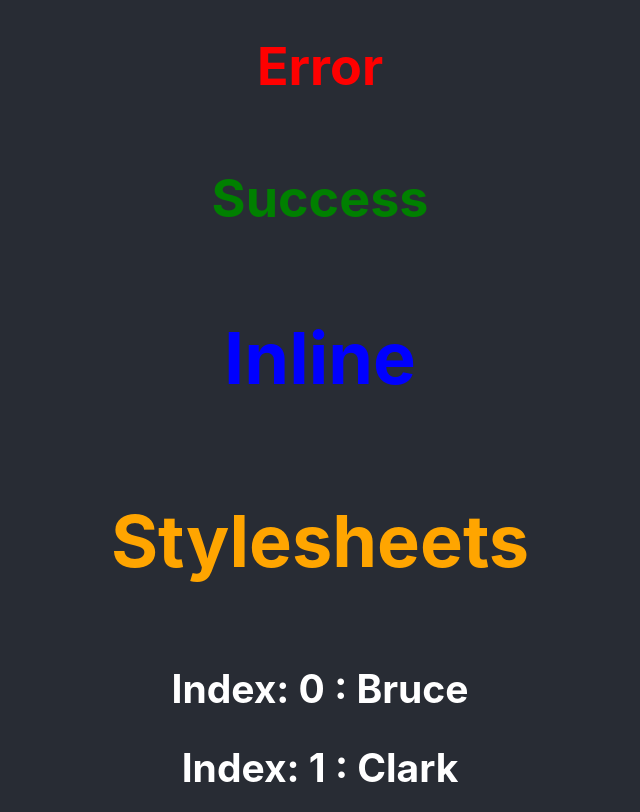
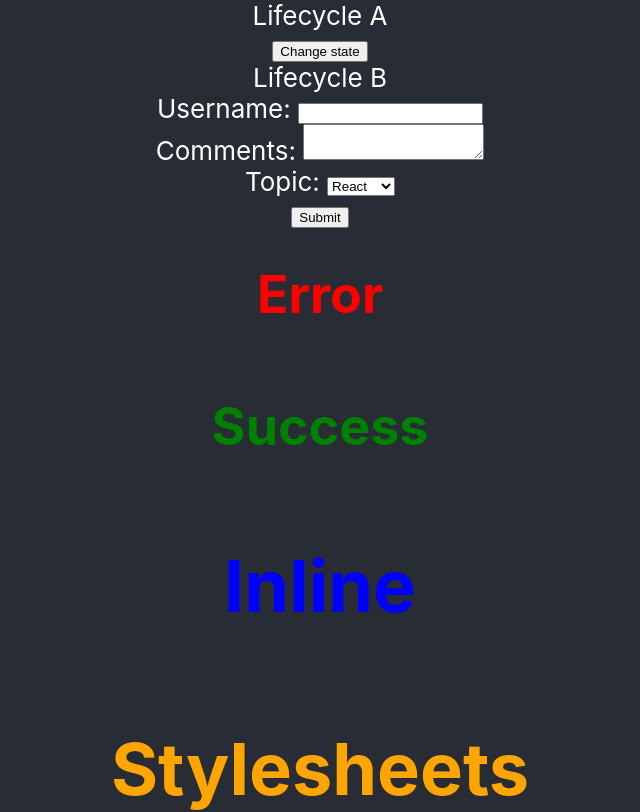
Before and after one commit to niconico620/hello-world, a React (Create React App) app: page / in a window 1280 px wide. Shown: the top 812 px of the page, without its empty margins (320-960 px from the left). Built offline with nearby package versions, Linux system fonts and the light colour scheme.

Commit message:
Learned Form Handling and Component Life Cycles.

```diff
--- a/src/App.js
+++ b/src/App.js
@@ -16,13 +16,21 @@ import Stylesheet from './components/Stylesheet';
 import Inline from './components/Inline';
 import './appStyles.css';
 import styles from './appStyles.module.css';
+import Form from './components/Form';
+import LifecycleA from './components/LifecycleA';
+
 
 function App() {
   return (
     <div className="App">
       <div className="App-header">
+        <LifecycleA />
+
+         <Form />
+
         <h1 className="error">Error</h1>
         <h1 className= {styles.success}>Success</h1>
+
         <Inline />
 
         <Stylesheet primary = {true}/>
--- /dev/null
+++ b/src/components/Form.js
@@ -0,0 +1,65 @@
+import React, { Component } from 'react'
+
+ class Form extends Component {
+    constructor(props) {
+        super(props)
+
+        this.state = {
+             username: '',
+             comment: '',
+             topic: 'react'
+        }
+    }
+
+
+    handleUsernameChange = (event) =>{
+        this.setState({
+            username: event.target.value
+        })
+    }
+
+    handleCommentsChange = (event) => {
+        this.setState({
+            comment: event.target.value
+        })
+    }
+
+    handleTopicChange = (event) => {
+        this.setState({
+            topic: event.target.value
+        })
+    }
+
+    handleSubmit = (event) => {
+        alert(`Username: ${this.state.username}, Comments: ${this.state.comment}, Topic: ${this.state.topic}`)
+        event.preventDefault();
+    }
+
+    render() {
+        const {username, comment, topic} = this.state
+        return (
+            <form onSubmit={this.handleSubmit}>
+                <div>
+                    <label>Username: </label>
+                    <input type="text" value={username} onChange={this.handleUsernameChange}/>
+                </div>
+                <div>
+                    <label>Comments: </label>
+                    <textarea value={comment} onChange={this.handleCommentsChange}></textarea>
+                </div>
+                <div>
+                    <label>Topic: </label>
+                    <select value={topic} onChange={this.handleTopicChange}>
+                    <option value="react">React</option>
+                    <option value="angular">Angular</option>
+                    <option value="vue">Vue</option>
+                    </select>
+                </div>
+                <button type="submit">Submit</button>
+            </form>
+
+        )
+    }
+}
+
+export default Form
--- /dev/null
+++ b/src/components/LifecycleA.js
@@ -0,0 +1,60 @@
+//MOUNTING and UPDATING
+import React, { Component } from 'react'
+import LifecycleB from './LifecycleB'
+
+class LifecycleA extends Component {
+    constructor(props) {
+        super(props)
+
+        this.state = {
+            name: 'Nico'
+        }
+        console.log('Lifecycle A constructor');
+    }
+
+    static getDerivedStateFromProps(props, state) {
+        console.log('Lifecycle A getDerivedStateFromProps');
+        return null;
+    }
+
+    componentDidMount() {
+        console.log("Lifecycle A componentDidMount");
+    }
+
+    shouldComponentUpdate(){
+        console.log("Lifecycle A shouldComponentUpdate");
+        return true;
+    }
+
+    getSnapshotBeforeUpdate(prevProps, prevState){
+        console.log('Lifecycle A getSnapshotBeforeUpdate');
+        return null;
+    }
+
+    componentDidUpdate(){
+        console.log('Lifecycle A componentDidUpdate');
+    }
+
+    changeState = () => {
+        this.setState({
+            name: 'Codevolution'
+        })
+    }
+
+    render() {
+        console.log("Lifecycle A render");
+        return (
+            <div>
+                <div>
+                    Lifecycle A
+            </div>
+            <button onClick={this.changeState}>Change state</button>
+                <LifecycleB />
+            </div>
+
+
+        )
+    }
+}
+
+export default LifecycleA
--- /dev/null
+++ b/src/components/LifecycleB.js
@@ -0,0 +1,48 @@
+//child component of Lifecycle A (MOUNTING, UPDATING)
+
+import React, { Component } from 'react'
+
+class LifecycleB extends Component {
+    constructor(props) {
+        super(props)
+
+        this.state = {
+            name: 'Nico'
+        }
+        console.log('Lifecycle B constructor');
+    }
+
+    static getDerivedStateFromProps(props, state) {
+        console.log('Lifecycle B getDerivedStateFromProps');
+        return null;
+    }
+
+    componentDidMount() {
+        console.log("Lifecycle B componentDidMount");
+    }
+
+    shouldComponentUpdate() {
+        console.log("Lifecycle B shouldComponentUpdate");
+        return true;
+    }
+
+    getSnapshotBeforeUpdate(prevProps, prevState) {
+        console.log('Lifecycle B getSnapshotBeforeUpdate');
+        return null;
+    }
+
+    componentDidUpdate() {
+        console.log('Lifecycle B componentDidUpdate');
+    }
+
+    render() {
+        console.log("Lifecycle B render");
+        return (
+            <div>
+                Lifecycle B
+            </div>
+        )
+    }
+}
+
+export default LifecycleB
```
